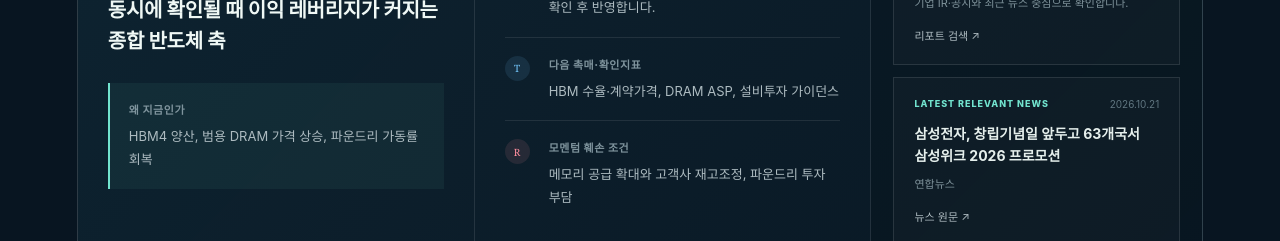
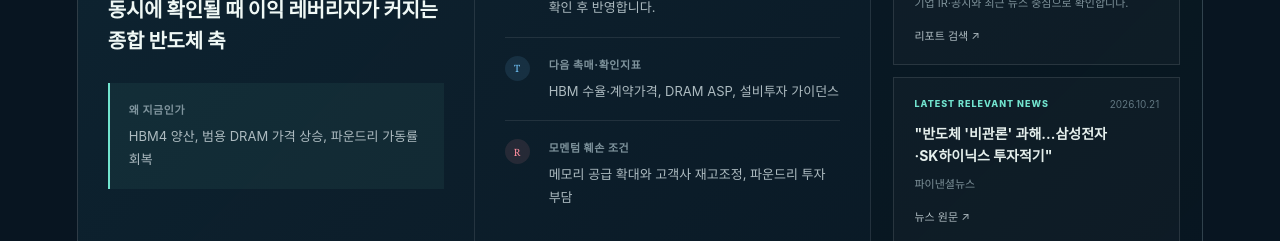
Before and after one commit to addroo003-coder/STOCK, a Next.js app in the folder stock-atlas-source/: page / in a window 1280 px wide. Shown: the part 4380-4621 px from the top of the page. Built offline with nearby package versions, Linux system fonts and the light colour scheme.

Commit message:
사이트 데이터 자동 갱신 2026-10-20T23:56:00Z

```diff
--- a/stock-atlas-source/app/market-sources.ts
+++ b/stock-atlas-source/app/market-sources.ts
@@ -361,10 +361,10 @@ export const marketSourcesByStock: Record<string, MarketSourceRecord> = {
     "report": null,
     "reportListUrl": "https://finance.naver.com/research/company_list.naver?searchType=itemCode&itemCode=005930",
     "news": {
-      "title": "삼성전자, 창립기념일 앞두고 63개국서 삼성위크 2026 프로모션",
-      "office": "연합뉴스",
-      "date": "20261021",
-      "url": "https://n.news.naver.com/mnews/article/001/0016390226"
+      "title": "\"반도체 '비관론' 과해...삼성전자·SK하이닉스 투자적기\"",
+      "office": "파이낸셜뉴스",
+      "date": "20261021",
+      "url": "https://n.news.naver.com/mnews/article/014/0005592146"
     },
     "newsListUrl": "https://m.stock.naver.com/domestic/stock/005930/news"
   },
@@ -795,10 +795,10 @@ export const marketSourcesByStock: Record<string, MarketSourceRecord> = {
     "report": null,
     "reportListUrl": "https://finance.naver.com/research/company_list.naver?searchType=itemCode&itemCode=457550",
     "news": {
-      "title": "우진엔텍, 신한울 1·2호기 노외중성자속감시계통 정비용역 수주",
-      "office": "매일경제",
-      "date": "20261016",
-      "url": "https://n.news.naver.com/mnews/article/009/0005749673"
+      "title": "우진엔텍, 고리 원전 3·4호기 정비용역 계약 51억 증액",
+      "office": "뉴시스",
+      "date": "20261021",
+      "url": "https://n.news.naver.com/mnews/article/003/0014267643"
     },
     "newsListUrl": "https://m.stock.naver.com/domestic/stock/457550/news"
   },
@@ -1257,10 +1257,10 @@ export const marketSourcesByStock: Record<string, MarketSourceRecord> = {
     "report": null,
     "reportListUrl": "https://finance.naver.com/research/company_list.naver?searchType=itemCode&itemCode=003670",
     "news": {
-      "title": "“포스코퓨처엠,“LFP 양극재 수주 가시화…목표가 29만 유지”-DS",
-      "office": "이데일리",
-      "date": "20261021",
-      "url": "https://n.news.naver.com/mnews/article/018/0006392587"
+      "title": "'1일1주' 매입 나선 포스코퓨처엠 경영진…추가 유증설 '솔솔'",
+      "office": "블로터",
+      "date": "20261020",
+      "url": "https://n.news.naver.com/mnews/article/293/0000091848"
     },
     "newsListUrl": "https://m.stock.naver.com/domestic/stock/003670/news"
   },
@@ -1691,10 +1691,10 @@ export const marketSourcesByStock: Record<string, MarketSourceRecord> = {
     "report": null,
     "reportListUrl": "https://finance.naver.com/research/company_list.naver?searchType=itemCode&itemCode=229640",
     "news": {
-      "title": "IBK증권 \"LS에코에너지 3분기 호실적…4분기도 성장지속 전망\"",
-      "office": "연합뉴스",
-      "date": "20261021",
-      "url": "https://n.news.naver.com/mnews/article/001/0016390215"
+      "title": "\"LS에코에너지, 희토류·AI 데이터센터 신사업 성장 기대\"",
+      "office": "파이낸셜뉴스",
+      "date": "20261021",
+      "url": "https://n.news.naver.com/mnews/article/014/0005592147"
     },
     "newsListUrl": "https://m.stock.naver.com/domestic/stock/229640/news"
   },
@@ -1747,10 +1747,10 @@ export const marketSourcesByStock: Record<string, MarketSourceRecord> = {
     "report": null,
     "reportListUrl": "https://finance.naver.com/research/company_list.naver?searchType=itemCode&itemCode=000660",
     "news": {
-      "title": "삼성전자·SK하이닉스, 프리마켓서 3% 동반 상승",
-      "office": "뉴시스",
-      "date": "20261021",
-      "url": "https://n.news.naver.com/mnews/article/003/0014267562"
+      "title": "\"반도체 '비관론' 과해...삼성전자·SK하이닉스 투자적기\"",
+      "office": "파이낸셜뉴스",
+      "date": "20261021",
+      "url": "https://n.news.naver.com/mnews/article/014/0005592146"
     },
     "newsListUrl": "https://m.stock.naver.com/domestic/stock/000660/news"
   },
```
